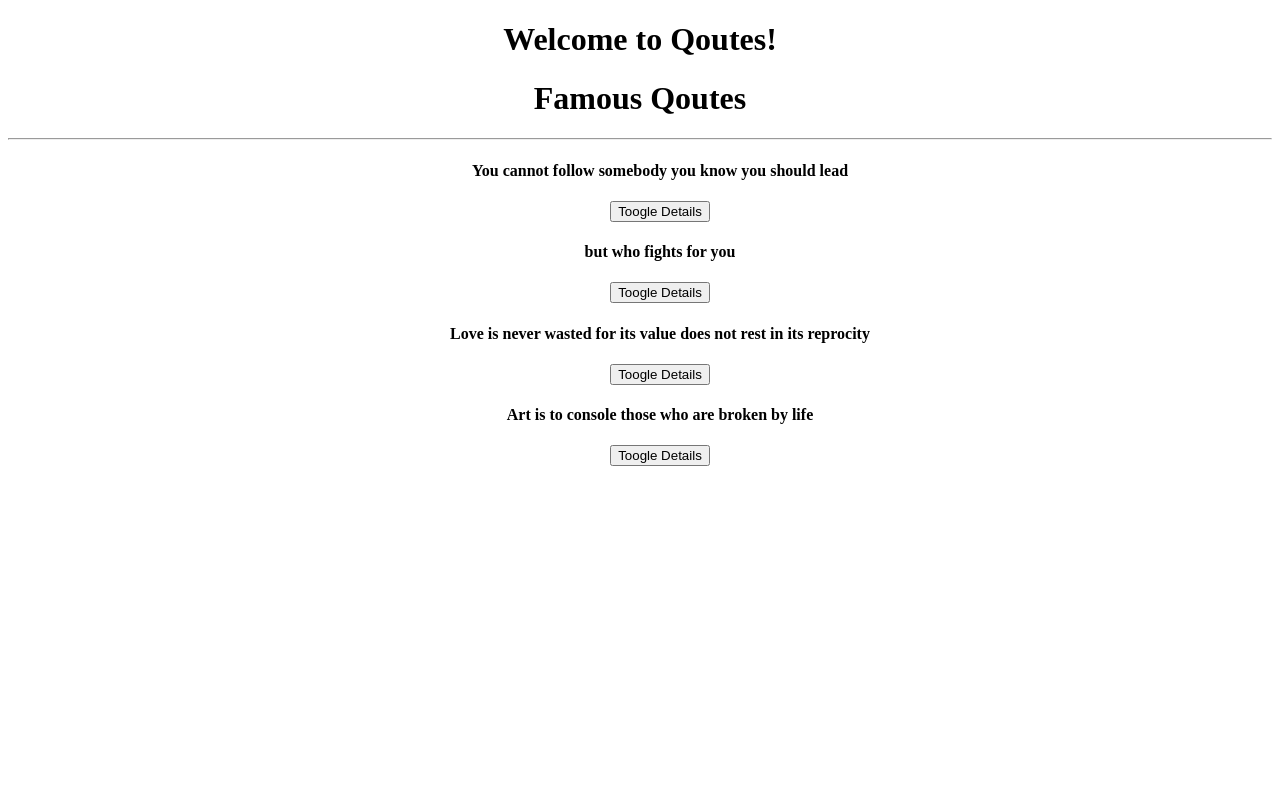
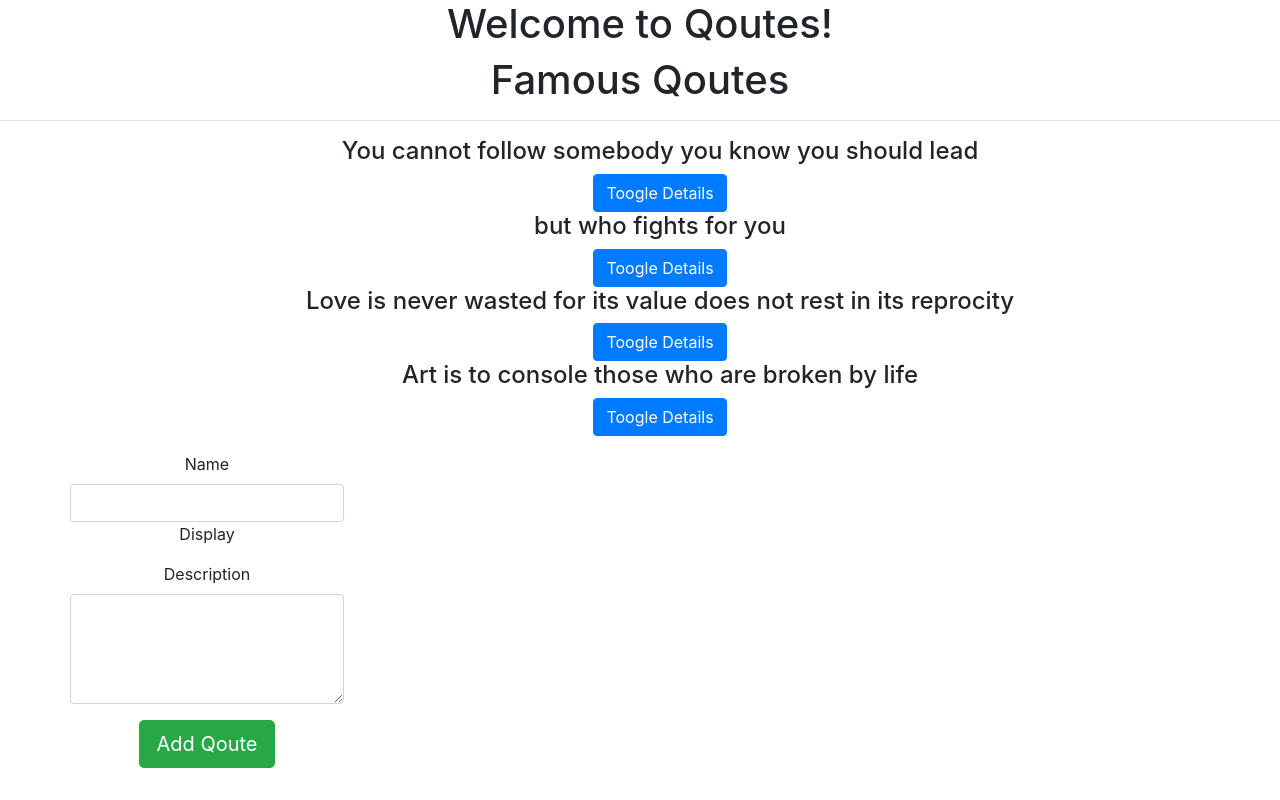
Before and after one commit to KellenNjoroge/Qoutes, an Angular app: page / in a window 1280 px wide. Built offline with nearby package versions, Linux system fonts and the light colour scheme.

Commit message:
two-way data binding

```diff
--- a/src/app/app.module.ts
+++ b/src/app/app.module.ts
@@ -1,6 +1,6 @@
 import { BrowserModule } from '@angular/platform-browser';
 import { NgModule } from '@angular/core';
-
+import {FormsModule} from '@angular/forms';
 import { AppComponent } from './app.component';
 import { QouteComponent } from './qoute/qoute.component';
 import { QouteDetailsComponent } from './qoute-details/qoute-details.component';
@@ -14,7 +14,8 @@ import { QouteFormComponent } from './qoute-form/qoute-form.component';
     QouteFormComponent
   ],
   imports: [
-    BrowserModule
+    BrowserModule,
+    FormsModule
   ],
   providers: [],
   bootstrap: [AppComponent]
--- a/src/app/qoute-details/qoute-details.component.html
+++ b/src/app/qoute-details/qoute-details.component.html
@@ -1,2 +1,2 @@
 <p>{{qoute.description}}</p>
-<button (click) = 'qouteDelete(true)'>Delete</button>
+<button class ="btn btn-danger" (click) = 'qouteDelete(true)'>Delete</button>
--- a/src/app/qoute-form/qoute-form.component.html
+++ b/src/app/qoute-form/qoute-form.component.html
@@ -1,3 +1,20 @@
-<p>
-  qoute-form works!
-</p>
+<div class="container-fluid">
+  <div class="row">
+      <form #qouteForm='ngForm'>
+          <div class="form-group">
+
+              <label for="name">Name</label>
+              <input type="text" required class="form-control" id="name" [(ngModel)]="newQoute.name" name="name">
+              Display {{newQoute.name}}
+
+          </div>
+          <div class="form-group">
+
+              <label for="description">Description</label>
+              <textarea class="form-control" id="description" rows="4" required></textarea>
+
+          </div>
+          <button type="submit" class="btn btn-success btn-lg">Add Qoute</button>
+      </form>
+  </div>
+</div>
--- a/src/app/qoute-form/qoute-form.component.ts
+++ b/src/app/qoute-form/qoute-form.component.ts
@@ -1,12 +1,12 @@
 import { Component, OnInit } from '@angular/core';
-
+import {Qoute} from '../qoute';
 @Component({
   selector: 'app-qoute-form',
   templateUrl: './qoute-form.component.html',
   styleUrls: ['./qoute-form.component.css']
 })
 export class QouteFormComponent implements OnInit {
-
+newQoute = new Qoute(0, '', '') ;
   constructor() { }
 
   ngOnInit() {
--- a/src/app/qoute/qoute.component.html
+++ b/src/app/qoute/qoute.component.html
@@ -3,10 +3,17 @@
 <hr>
 <div class = "container">
   <ul>
-  <div *ngFor='let qoute of qoutes; let i = index'>
-   <h4 >{{qoute.name}}</h4>
-   <button  (click)='toogleDetails(i)'>Toogle Details</button>
-    <app-qoute-details *ngIf="qoute.showDescription" [qoute]='qoute' (isComplete)= 'deleteQoute ($event, i)'></app-qoute-details>
+    <div *ngFor='let qoute of qoutes; let i = index'>
+      <div>
+        <h4 >{{qoute.name}}</h4>
+        <button  class = "btn btn-primary"(click)='toogleDetails(i)'>Toogle Details</button>
+      </div>
+      <div *ngIf="qoute.showDescription">
+        <app-qoute-details  [qoute]='qoute' (isComplete)= 'deleteQoute ($event, i)'></app-qoute-details>
+      </div>
+    </div>
+  </ul>
+  <div class="row">
+      <app-qoute-form></app-qoute-form>
   </div>
-  </ul>
 </div>
--- a/src/index.html
+++ b/src/index.html
@@ -2,13 +2,16 @@
 <html lang="en">
 <head>
   <meta charset="utf-8">
+  <link rel="stylesheet" href="https://maxcdn.bootstrapcdn.com/bootstrap/4.0.0/css/bootstrap.min.css" integrity="sha384-Gn5384xqQ1aoWXA+058RXPxPg6fy4IWvTNh0E263XmFcJlSAwiGgFAW/dAiS6JXm" crossorigin="anonymous">
   <title>Qoutes</title>
   <base href="/">
 
   <meta name="viewport" content="width=device-width, initial-scale=1">
-  <link rel="icon" type="image/x-icon" href="favicon.ico">
 </head>
 <body>
   <app-root></app-root>
+  <script src="https://code.jquery.com/jquery-3.2.1.slim.min.js" integrity="sha384-KJ3o2DKtIkvYIK3UENzmM7KCkRr/rE9/Qpg6aAZGJwFDMVNA/GpGFF93hXpG5KkN" crossorigin="anonymous"></script>
+<script src="https://cdnjs.cloudflare.com/ajax/libs/popper.js/1.12.9/umd/popper.min.js" integrity="sha384-ApNbgh9B+Y1QKtv3Rn7W3mgPxhU9K/ScQsAP7hUibX39j7fakFPskvXusvfa0b4Q" crossorigin="anonymous"></script>
+<script src="https://maxcdn.bootstrapcdn.com/bootstrap/4.0.0/js/bootstrap.min.js" integrity="sha384-JZR6Spejh4U02d8jOt6vLEHfe/JQGiRRSQQxSfFWpi1MquVdAyjUar5+76PVCmYl" crossorigin="anonymous"></script>
 </body>
 </html>
```
